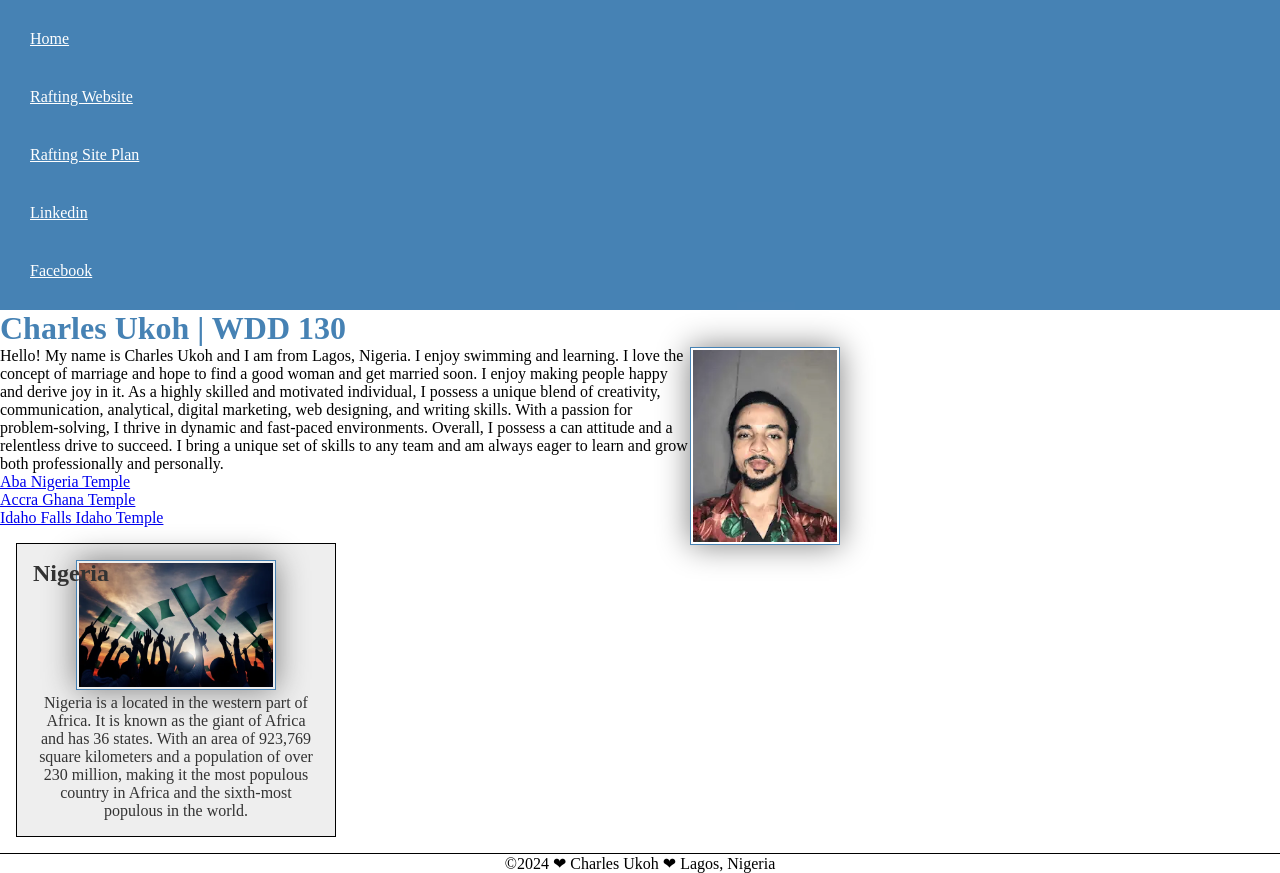
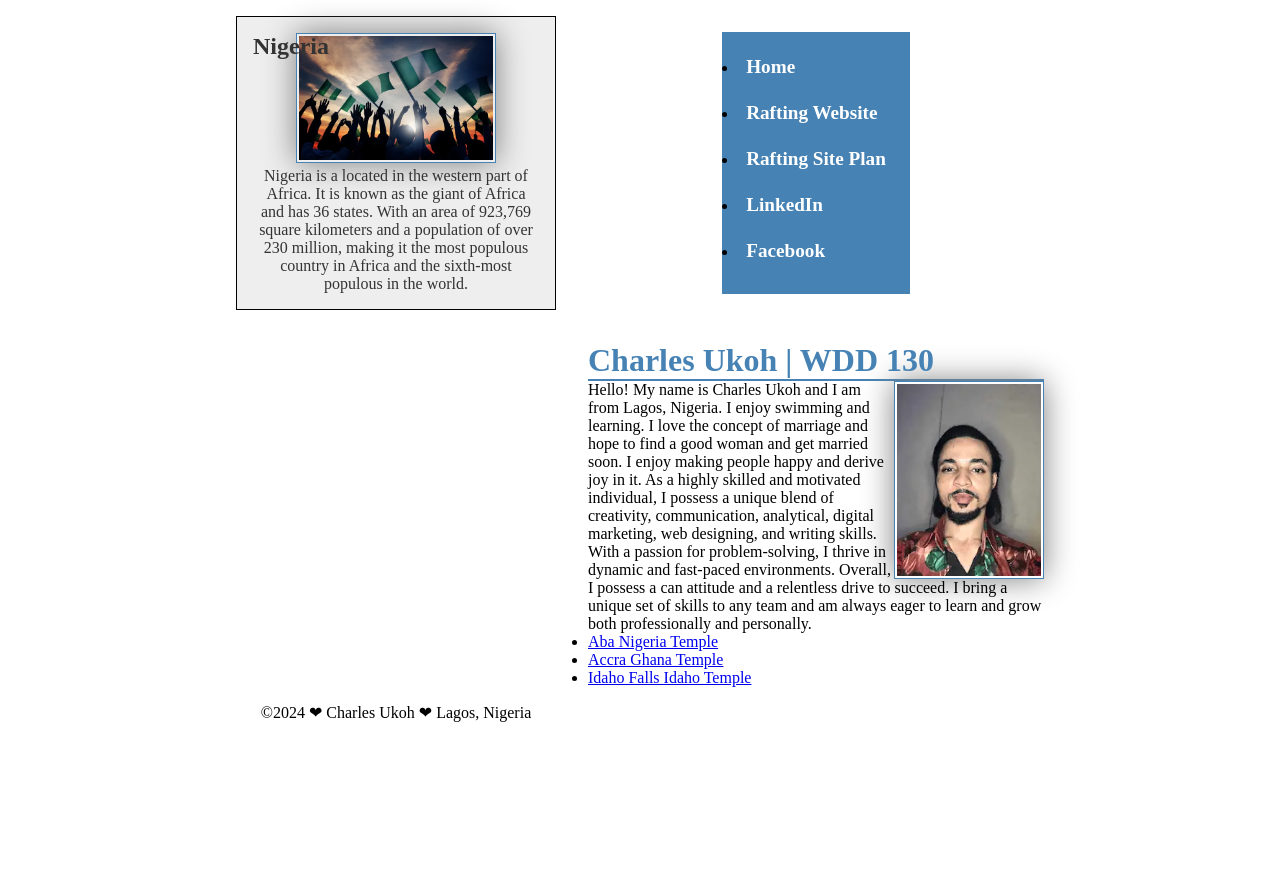
Before and after one commit to epicemrys/wdd130, a plain HTML site: page index.html in a window 1280 px wide. After the commit the page ends 800 px from the top, so only its background shows below. Drawn offline with Linux system fonts and the light colour scheme.

Commit message:
Grid and combination added

```diff
--- a/index.html
+++ b/index.html
@@ -9,13 +9,16 @@
         <link rel="stylesheet" href="styles/styles.css">
     </head>
     <body>
+        <div class="grid">
             <header>
                 <nav>
-                <a href="#">Home</a>
-                <a href="wwr/">Rafting Website</a>
-                <a href="wwr/site-plan-rafting.html">Rafting Site Plan</a>
-                <a href="https://www.linkedin.com/in/charlesukoh/">Linkedin</a>
-                <a href="https://www.facebook.com/">Facebook</a>
+                    <ul>
+                        <li><a href="#">Home</a></li>
+                        <li><a href="wwr/">Rafting Website</a></li>
+                        <li><a href="wwr/site-plan-rafting.html">Rafting Site Plan</a></li>
+                        <li><a href="https://www.linkedin.com/in/charlesukoh/">LinkedIn</a></li>
+                        <li><a href="https://www.facebook.com/">Facebook</a></li>
+                    </ul>
                 </nav>
             </header>
             <main>
@@ -38,6 +41,7 @@
             <footer>
                 <p>©2024 ❤ Charles Ukoh ❤ Lagos, Nigeria</p>
             </footer>
+        </div>
     </body>
-    <!-- Last modified: 2024-07-03 -->
+    <!-- Last modified: 2024-07-08 -->
 </html>
--- a/styles/styles.css
+++ b/styles/styles.css
@@ -27,17 +27,31 @@ aside {
 
  nav {
     background-color: steelblue;
-    padding: 10px;
+    padding: 1rem;
+    display:flex;
+    justify-content: space-evenly;
+    align-items: center;
  }
 
  nav a {
-    color: white;
-    display: block;
-    padding: 20px;
- }
+   display: block;
+   padding: 0.5rem;
+   text-decoration: none;
+   font-size: 1.2rem;
+   font-weight: 700;
+   color: #fff; /* shorthand for white */
+   background-color: steelblue;
+   margin-bottom: 0.5rem; /* space between links */
+}
+
+nav a:hover {
+   background-color: darkcyan; /* changing background color on hover */
+}
+
 
  h1 {
     color: steelblue;
+    border-bottom: 2px solid steelblue;
  }
 
  img {
@@ -61,8 +75,26 @@ aside {
     float: right;
  }
 
- footer {
-    margin-top: 15px;
-    border-top: 1px solid #000;
-    text-align: center;
- }
+/* New rules added */
+.grid {
+   display: grid;
+   align-items: center;
+}
+
+main {
+   grid-column: 2/3;
+   margin: 1rem;
+}
+
+aside {
+   width: 20rem;
+   position: relative;
+   grid-column: 1/2;
+   grid-row: 1/2;
+}
+
+/* Refactored CSS for header and footer */
+header, footer, .grid {
+   max-width: 840px;
+   margin: 0 auto;
+}
```
Lines whose indentation alone changed are shown as unchanged.
